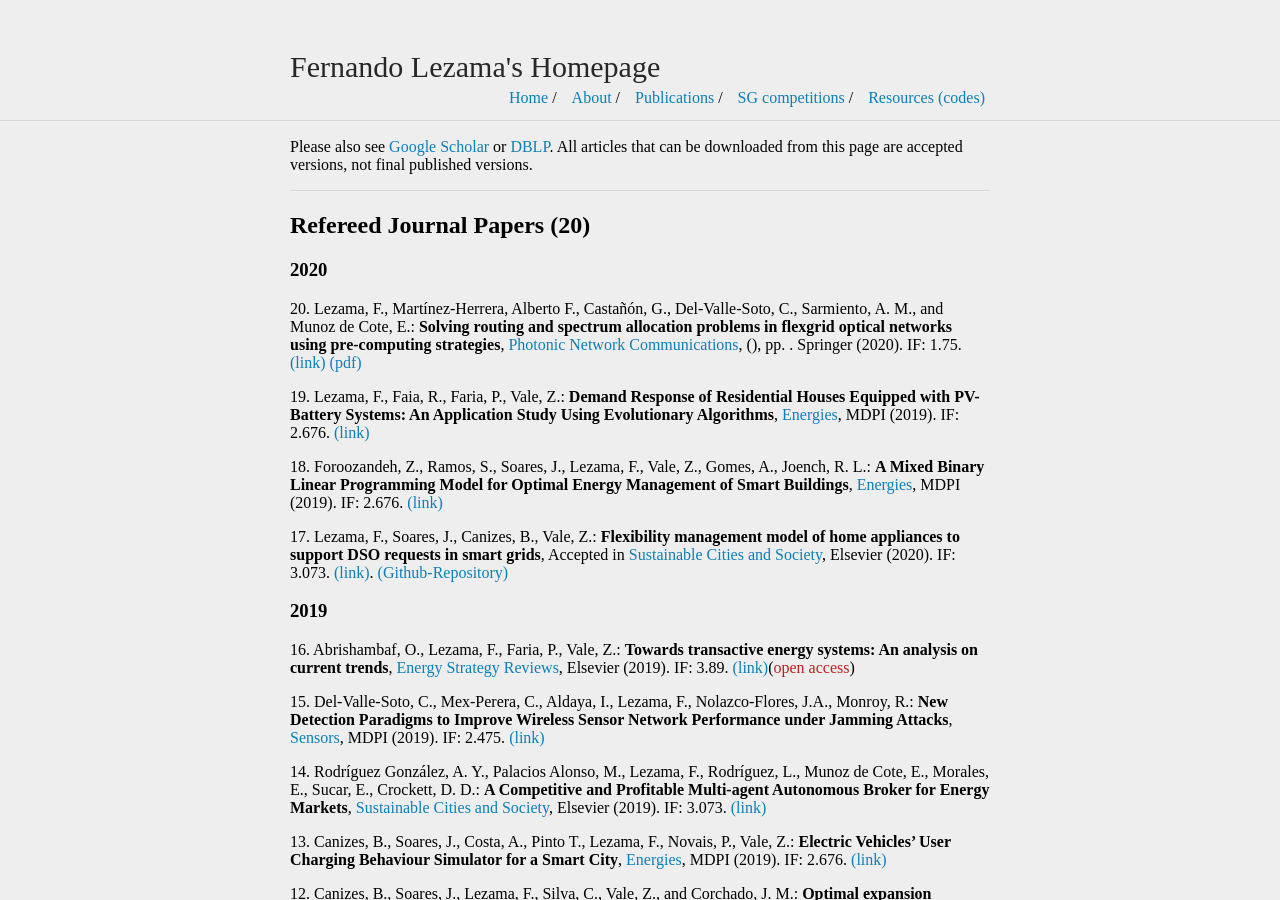
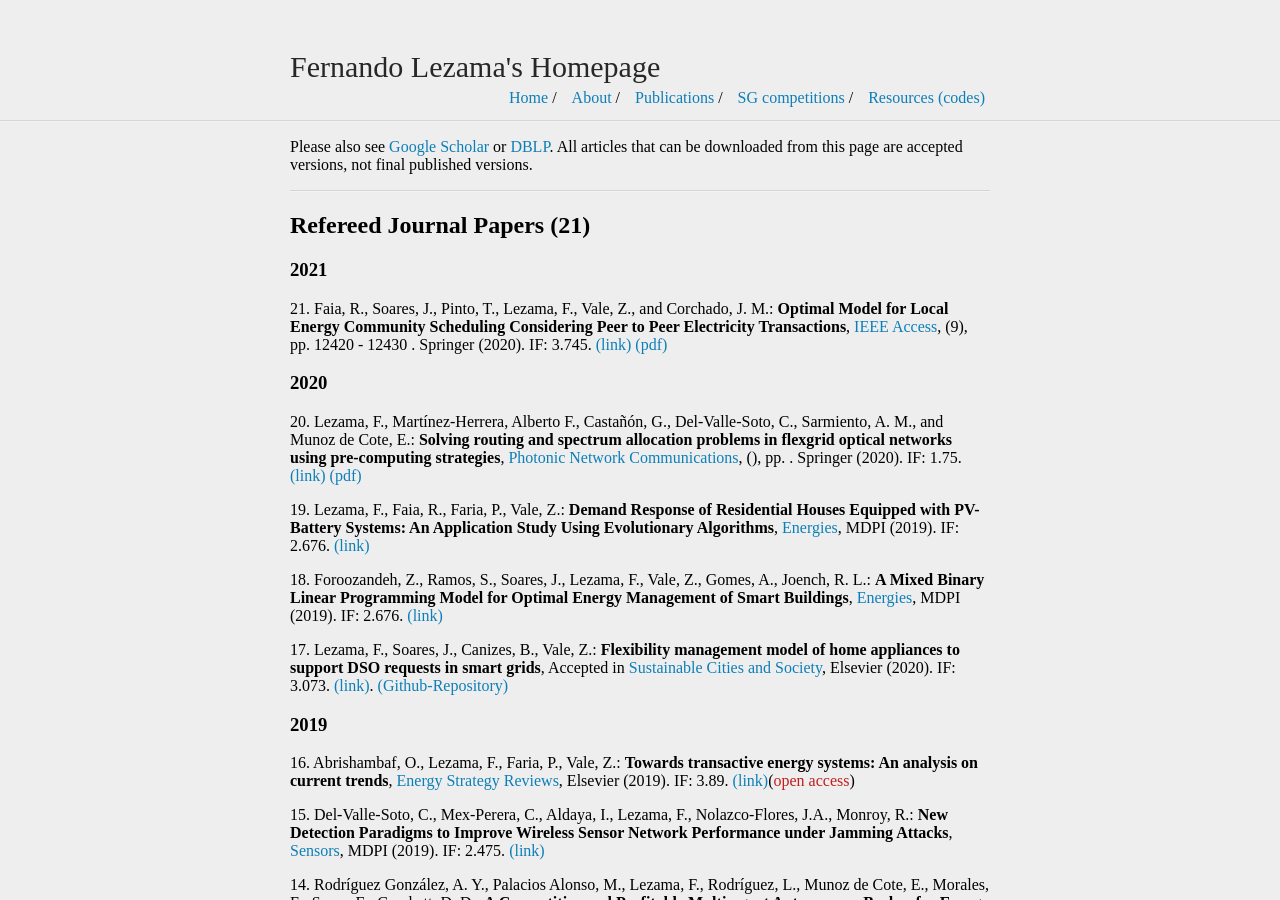
Before and after one commit to fernandolezama/fernandolezama.github.io, a Jekyll site: the page built from publication.md, in a window 1280 px wide and 900 px high. Built offline with Jekyll 4.4.1, drawn with Linux system fonts in a browser that asks for light colours.

Commit message:
Update publication.md

```diff
--- a/publication.md
+++ b/publication.md
@@ -7,7 +7,11 @@ Please also see [Google Scholar](https://scholar.google.com/citations?user=LIpiL
 
 ---
 
-## Refereed Journal Papers (20)
+## Refereed Journal Papers (21)
+
+### 2021
+
+21\. Faia, R., Soares, J., Pinto, T., Lezama, F., Vale, Z., and Corchado, J. M.: **Optimal Model for Local Energy Community Scheduling Considering Peer to Peer Electricity Transactions**, [IEEE Access](https://ieeexplore.ieee.org/xpl/RecentIssue.jsp?punumber=6287639), (9), pp. 12420 - 12430 . Springer (2020). IF: 3.745. [(link)](https://ieeexplore.ieee.org/document/9319858) [(pdf)]()
 
 ### 2020
 
```
